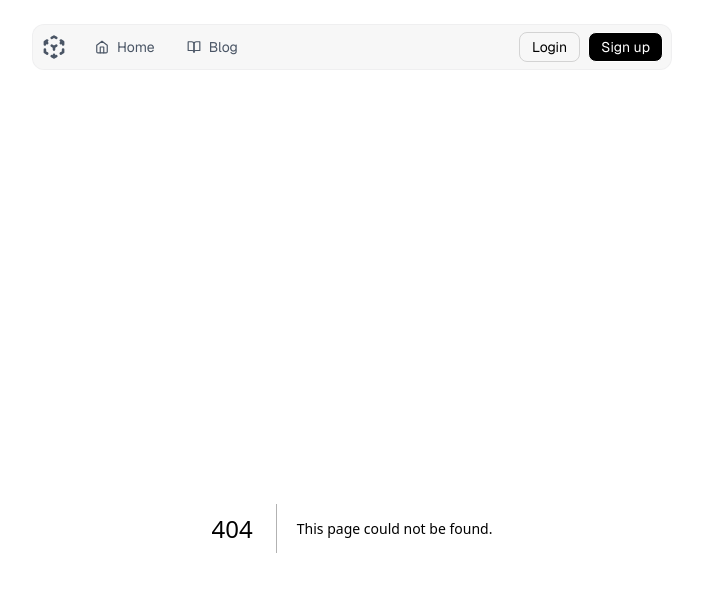
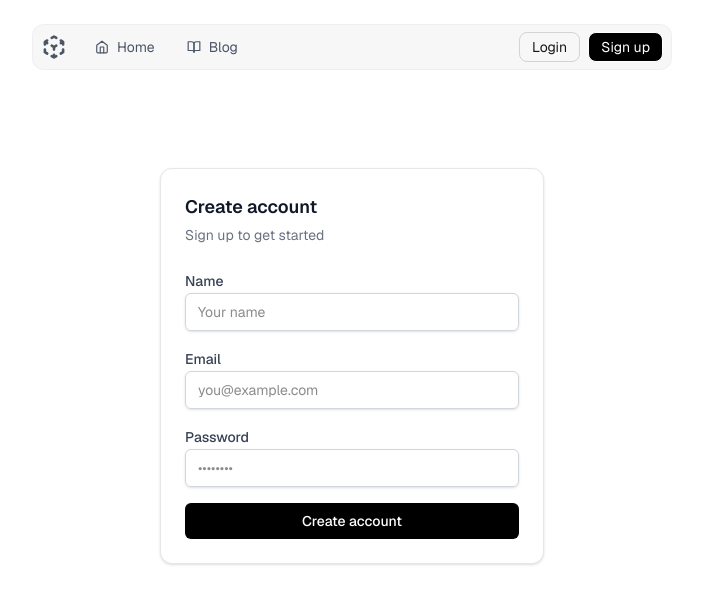
Before and after one commit to DHVDeveloper/dev-block, a Next.js app: page /register in a window 1280 px wide. Before the commit this address had no page. Shown: the top 604 px of the page, without its empty margins (288-991 px from the left). Built offline with nearby package versions, Linux system fonts and the light colour scheme.

Commit message:
feat: added new post page.

```diff
--- /dev/null
+++ b/src/app/register/page.tsx
@@ -0,0 +1,5 @@
+import { RegisterPage } from "@/views/register/register";
+
+export default function Register(){
+    return(<RegisterPage/>)
+}
--- /dev/null
+++ b/src/views/register/register.tsx
@@ -0,0 +1,113 @@
+"use client";
+
+import { useState } from "react";
+import { useRouter } from "next/navigation";
+import { signIn } from "next-auth/react";
+
+export function RegisterPage() {
+  const router = useRouter();
+  const [name, setName] = useState("");
+  const [email, setEmail] = useState("");
+  const [password, setPassword] = useState("");
+  const [error, setError] = useState("");
+
+  const handleSubmit = async (e: React.FormEvent) => {
+    e.preventDefault();
+
+    const res = await fetch("/api/register", {
+      method: "POST",
+      body: JSON.stringify({ name, email, password }),
+      headers: { "Content-Type": "application/json" },
+    });
+
+    const data = await res.json();
+
+    if (!res.ok) {
+      setError(data.message || "Registration failed");
+      return;
+    }
+
+    const signInRes = await signIn("credentials", {
+      redirect: true,
+      email,
+      password,
+    });
+
+    if (signInRes?.error) {
+      setError("Sign-in failed");
+      return;
+    }
+
+  };
+
+  return (
+    <div className="min-h-screen flex items-start pt-10 justify-center px-4">
+      <div className="w-full max-w-sm bg-white border border-gray-200 rounded-xl shadow-sm p-6 space-y-6">
+        <div className="space-y-1">
+          <h1 className="text-lg font-semibold text-gray-900">Create account</h1>
+          <p className="text-sm text-gray-500">Sign up to get started</p>
+        </div>
+
+        {error && (
+          <div className="bg-red-100 text-red-700 text-sm p-2 rounded border border-red-300">
+            {error}
+          </div>
+        )}
+
+        <form onSubmit={handleSubmit} className="space-y-4">
+          <div className="space-y-1">
+            <label htmlFor="name" className="text-sm font-medium text-gray-700">
+              Name
+            </label>
+            <input
+              id="name"
+              type="text"
+              value={name}
+              onChange={(e) => setName(e.target.value)}
+              required
+              placeholder="Your name"
+              className="w-full px-3 py-2 border border-gray-300 rounded-md shadow-sm text-sm focus:outline-none focus:ring-2 focus:ring-black"
+            />
+          </div>
+
+          <div className="space-y-1">
+            <label htmlFor="email" className="text-sm font-medium text-gray-700">
+              Email
+            </label>
+            <input
+              id="email"
+              type="email"
+              value={email}
+              onChange={(e) => setEmail(e.target.value)}
+              required
+              placeholder="you@example.com"
+              className="w-full px-3 py-2 border border-gray-300 rounded-md shadow-sm text-sm focus:outline-none focus:ring-2 focus:ring-black"
+            />
+          </div>
+
+          <div className="space-y-1">
+            <label htmlFor="password" className="text-sm font-medium text-gray-700">
+              Password
+            </label>
+            <input
+              id="password"
+              type="password"
+              value={password}
+              onChange={(e) => setPassword(e.target.value)}
+              required
+              placeholder="••••••••"
+              className="w-full px-3 py-2 border border-gray-300 rounded-md shadow-sm text-sm focus:outline-none focus:ring-2 focus:ring-black"
+            />
+          </div>
+
+          <button
+            type="submit"
+            className="w-full py-2 px-4 rounded-md bg-black text-white text-sm font-medium hover:bg-black/90 transition"
+          >
+            Create account
+          </button>
+        </form>
+      </div>
+    </div>
+  );
+}
```
